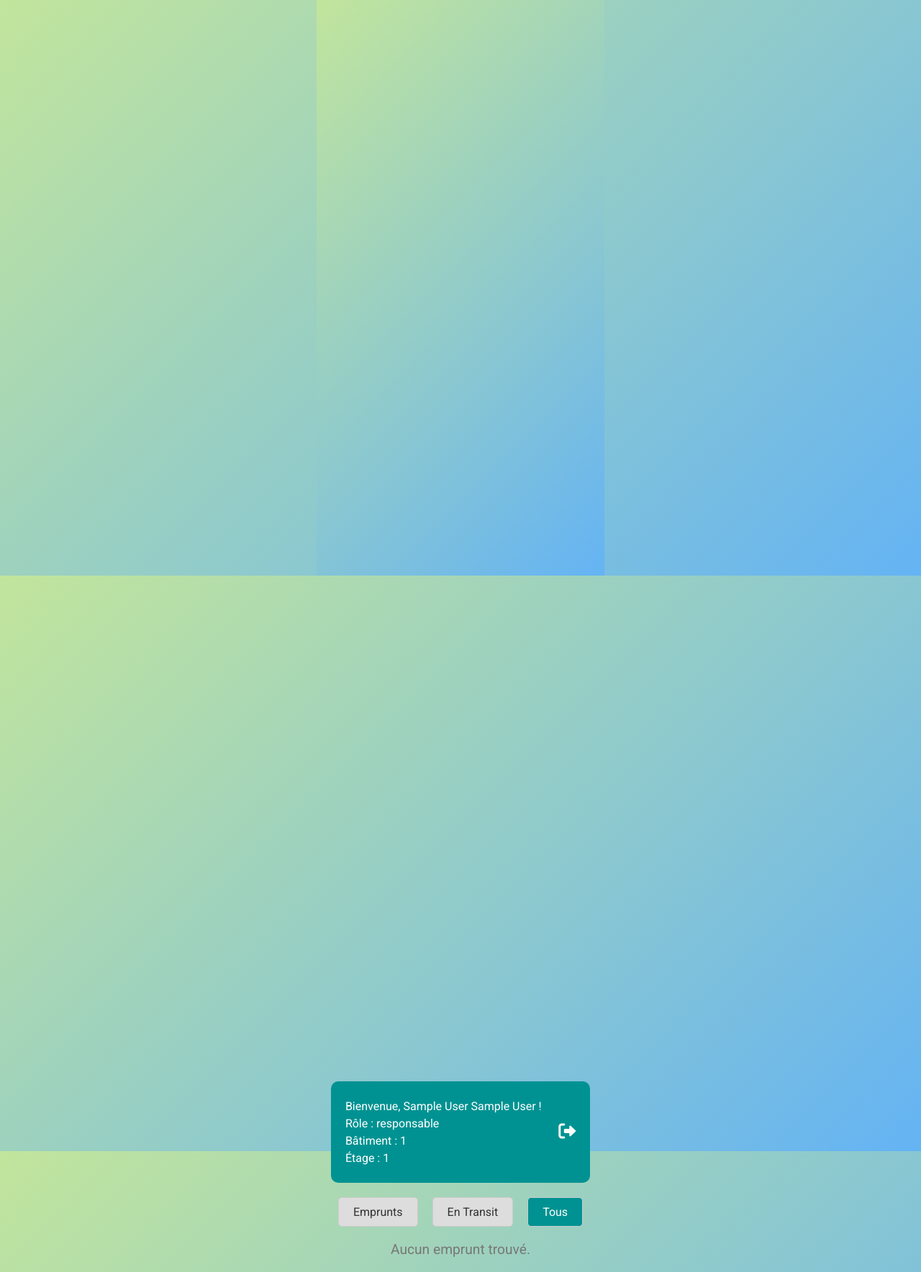
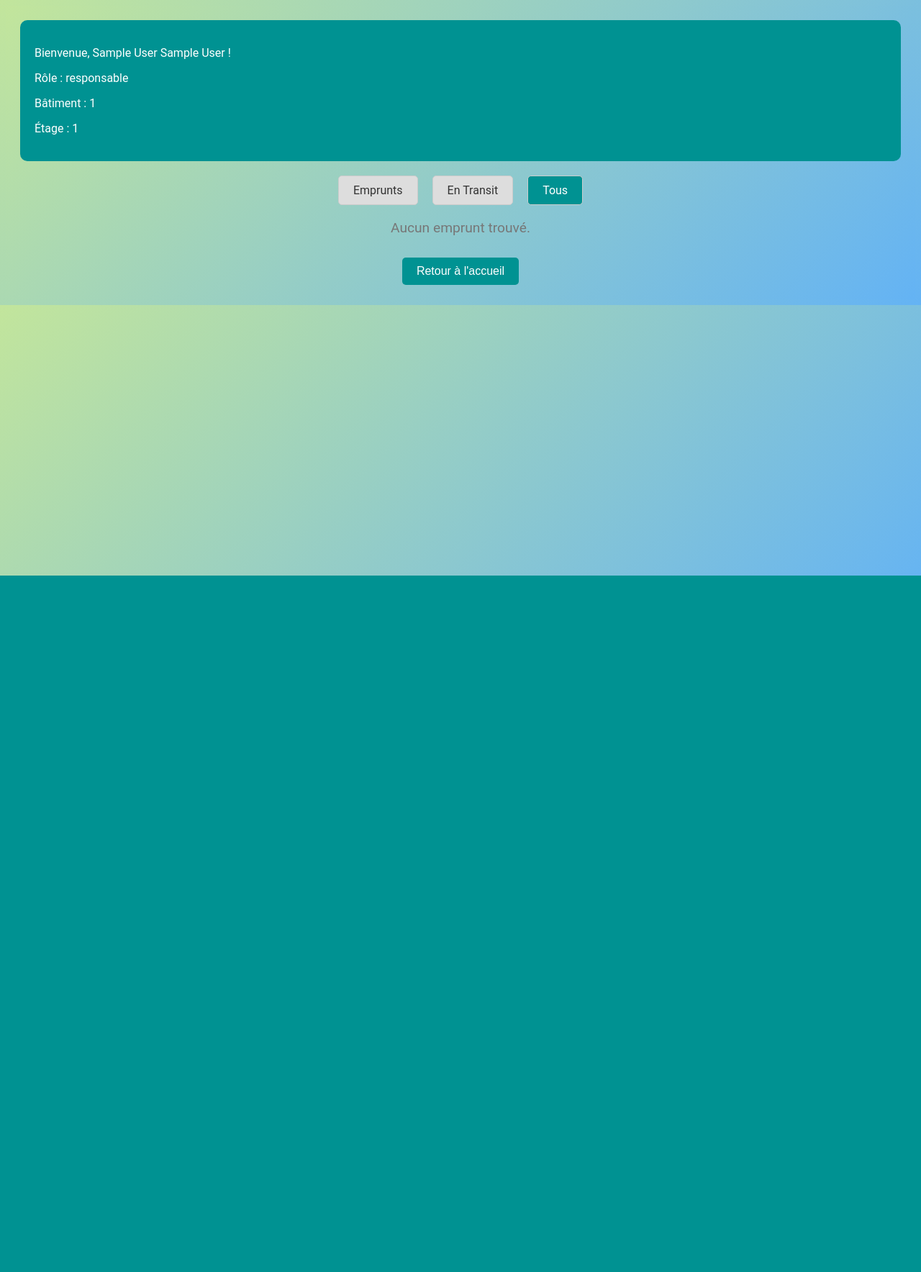
Before and after one commit to Mel-Beth/bibliotheque_baillac, a PHP site: page /emprunts in a window 1280 px wide. Shown: the whole page at 72% size. After the commit the page ends 800 px from the top, so only its background shows below. Run offline with PHP 8.4, Linux system fonts and the light colour scheme; the visitor is signed in with stand-in values (Sample User, id 1); data that the repository does not hold is empty; some libraries are stand-ins or nearby versions.

Commit message:
`Refactor emprunts.php and emprunts.css files with various changes`

```diff
--- a/app/views/livres/emprunts.php
+++ b/app/views/livres/emprunts.php
@@ -1,15 +1,15 @@
 <!DOCTYPE html>
 <html lang="fr">
-
 <head>
-    <?php include 'includes/head.html'; ?>
-    <title>Emprunts en cours</title>
+<title>Emprunts en cours</title>
+    <link rel="stylesheet" href="assets/css/emprunts.css">
 </head>
 
-<body>
+
+<body class="emprunts-page">
     <div class="container-emprunt">
         <!-- En-tête avec informations utilisateur -->
-        <header class="header-emprunt">
+        <header class="header-accueil">
             <div class="welcome-message">
                 <p>Bienvenue, <?= htmlspecialchars($_SESSION['employe_prenom'] ?? '') ?> <?= htmlspecialchars($_SESSION['employe_nom'] ?? '') ?> !</p>
                 <p>Rôle : <?= htmlspecialchars($_SESSION['role'] ?? '') ?></p>
@@ -46,17 +46,17 @@
                         </div>
                     <?php endforeach; ?>
                 </div>
-                <!-- Bouton Retour -->
-                <div class="btn-retour">
-                    <a href="index.php" class="btn">
-                        ← Retour à l'accueil
-                    </a>
-                </div>
-
             <?php else : ?>
                 <p class="no-emprunts">Aucun emprunt trouvé.</p>
             <?php endif; ?>
         </section>
+
+        <!-- Bouton Retour -->
+        <div class="scan-button">
+            <a href="accueil">
+                <button class="btn">Retour à l'accueil</button>
+            </a>
+        </div>
     </div>
 </body>
 
--- a/assets/css/accueil.css
+++ b/assets/css/accueil.css
@@ -1,3 +1,14 @@
+/* Styles de base */
+body, html {
+    height: 100%;
+    margin: 0;
+    display: flex;
+    justify-content: center;
+    align-items: center;
+    background: linear-gradient(135deg, #c2e59c, #64b3f4); /* Couleurs naturelles et apaisantes */
+    font-family: 'Roboto', sans-serif;
+}
+
 /* Conteneur principal */
 .container-accueil {
     width: 100%;
@@ -16,7 +27,10 @@
     display: flex;
     justify-content: space-between;
     align-items: center;
+    margin-bottom: 20px;
+    margin-top: 20px; /* Ajoutez cette ligne */
 }
+
 
 /* Informations utilisateur alignées à gauche */
 .welcome-message {
--- a/assets/css/common.css
+++ b/assets/css/common.css
@@ -3,7 +3,6 @@
 @import url(resultat-scann.css);
 @import url(accueil.css);
 @import url(emprunter.css);
-@import url(emprunts.css);
 
 *,*:before,*::after {
     box-sizing: border-box;
@@ -11,16 +10,6 @@
     padding: 0;
 }
 
-/* Styles de base */
-body, html {
-    height: 100%;
-    margin: 0;
-    display: flex;
-    justify-content: center;
-    align-items: center;
-    background: linear-gradient(135deg, #c2e59c, #64b3f4); /* Couleurs naturelles et apaisantes */
-    font-family: 'Roboto', sans-serif;
-}
 
 h1{
     margin-top: 50px;
--- a/assets/css/emprunts.css
+++ b/assets/css/emprunts.css
@@ -1,16 +1,22 @@
+/* Styles de base */
+body, html {
 
-/* Conteneur principal */
+    justify-content: center;
+    align-items: center;
+    background: linear-gradient(135deg, #c2e59c, #64b3f4); /* Couleurs naturelles et apaisantes */
+    font-family: 'Roboto', sans-serif;
+}
+
+/* Conteneur principal avec espacement pour éviter les conflits */
 .container-emprunt {
     width: 100%;
-    max-width: 1200px; /* Plus large */
-    margin: 0 auto;
-    margin-top: 2450px;
+    /* margin-top: 1500px; Espacement depuis le haut */
     padding: 20px;
     box-sizing: border-box;
 }
 
-/* En-tête */
-.header-emprunt {
+/* S'assurer que l'en-tête est visible et espacé */
+.header-accueil {
     background-color: #009292;
     color: white;
     padding: 20px;
@@ -18,8 +24,9 @@
     display: flex;
     justify-content: space-between;
     align-items: center;
-    margin-bottom: 20px;
+    margin-bottom: 20px; /* Espacement sous l'en-tête */
 }
+
 
 .welcome-message {
     text-align: left;
@@ -81,25 +96,22 @@
 }
 
 .emprunt-item h3 {
-    margin-bottom: 10px;
+    color: #009292;
     font-size: 1.3em;
-    color: #009292;
 }
 
 .emprunt-item p {
-    margin: 5px 0;
+    color: #555;
     font-size: 0.9em;
-    color: #555;
 }
 
 /* Boutons */
 .btn {
-    display: inline-block;
-    padding: 8px 15px;
     background-color: #009292;
     color: white;
+    padding: 10px 15px;
+    border-radius: 5px;
     text-decoration: none;
-    border-radius: 5px;
     transition: background-color 0.3s;
 }
 
@@ -121,7 +133,7 @@
     margin-top: 30px;
 }
 
-.scan-button button {
+.scan-button .btn {
     background-color: #009292;
     color: white;
     padding: 10px 20px;
@@ -132,79 +144,9 @@
     transition: background-color 0.3s;
 }
 
-.scan-button button:hover {
+.scan-button .btn:hover {
     background-color: #007474;
 }
-/* Conteneur des filtres */
-.filters {
-    display: flex;
-    justify-content: center;
-    margin: 20px 0;
-}
-
-/* Boutons des filtres */
-.filters .btn {
-    background-color: #ddd;
-    color: #333;
-    padding: 10px 20px;
-    margin: 0 10px;
-    text-decoration: none;
-    border: 1px solid #ccc;
-    border-radius: 5px;
-    transition: background-color 0.3s, color 0.3s;
-}
-
-.filters .btn:hover {
-    background-color: #009292;
-    color: white;
-}
-
-.filters .btn.active {
-    background-color: #009292;
-    color: white;
-}
-
-
-/* Liste des emprunts */
-.emprunts-liste {
-    display: flex;
-    flex-wrap: wrap;
-    gap: 20px;
-    justify-content: center;
-}
-
-.emprunt-item {
-    background-color: white;
-    border: 1px solid #ddd;
-    border-radius: 10px;
-    padding: 20px;
-    box-shadow: 0 2px 4px rgba(0, 0, 0, 0.1);
-    width: 300px;
-    text-align: center;
-}
-
-.emprunt-item h3 {
-    color: #009292;
-}
-
-.emprunt-item p {
-    color: #555;
-    font-size: 0.9em;
-}
-
-.btn {
-    background-color: #009292;
-    color: white;
-    padding: 10px 15px;
-    border-radius: 5px;
-    text-decoration: none;
-    transition: background-color 0.3s;
-}
-
-.btn:hover {
-    background-color: #007474;
-}
-
 
 /* Responsive */
 @media (max-width: 768px) {
```
Also changed, not shown: other parts of assets/css/emprunts.css (+23 -15 lines).
